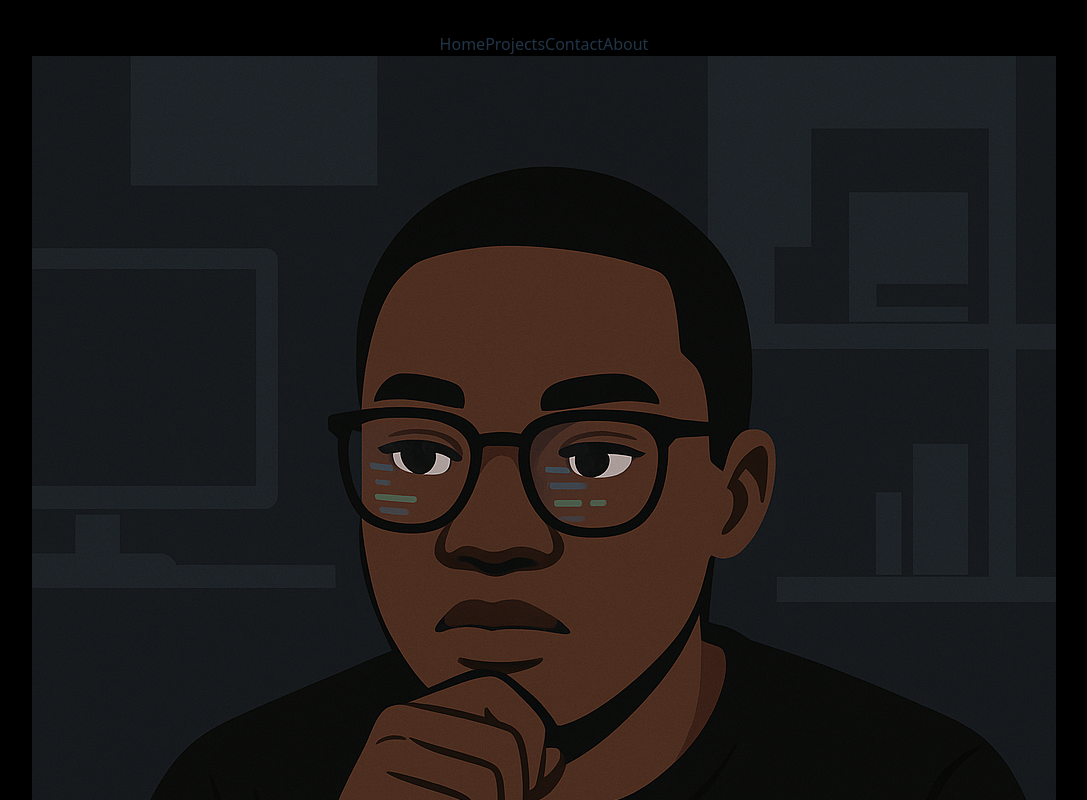
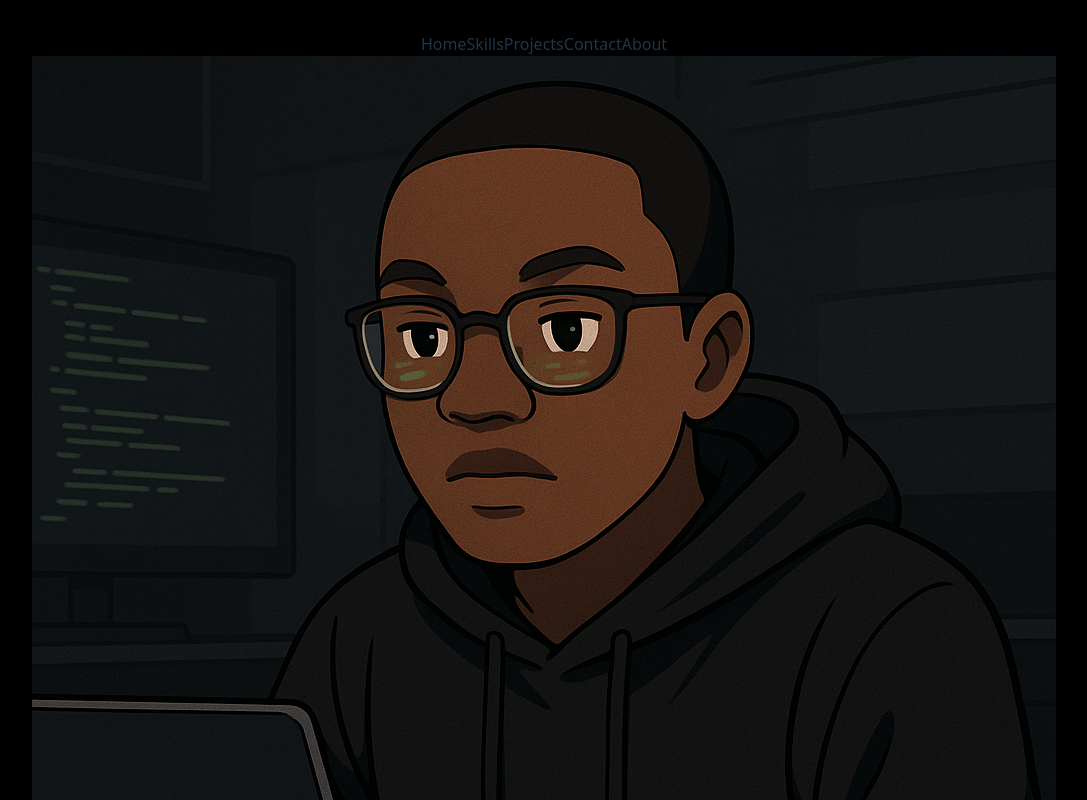
Before and after one commit to kelvin-2/kelvinProtfoilo, a React (Vite) app: page / in a window 1280 px wide. Shown: the top 800 px of the page, without its empty margins (96-1183 px from the left). Built offline with nearby package versions, Linux system fonts and the light colour scheme.

Commit message:
made the navBar have scrollable feature

```diff
--- a/src/componets/Hero.jsx
+++ b/src/componets/Hero.jsx
@@ -8,7 +8,7 @@ function Hero() {
       <div className="relative mb-8">
         <div className="w-40 h-40 rounded-full overflow-hidden border-4 border-gray-800 relative z-10">
           <img
-            src="images/kelvin.png"
+            src="images/kelvinimage.png"
             alt="Kelvin"
             className="w-full h-full object-cover"
           />
--- a/src/componets/NavBar.jsx
+++ b/src/componets/NavBar.jsx
@@ -3,11 +3,19 @@ import { Link } from "react-router-dom";
 
 function NavBar() {
   const navLinks = [
-    { path: "/", label: "Home" },
-    { path: "/Projects", label: "Projects" },
-    { path: "/Contact", label: "Contact" },
-    { path: "/About", label: "About" },
+    { id: "Home", label: "Home" },
+    {id:"Skills", label:"Skills"},
+    { id: "Projects", label: "Projects" },
+    { id: "Contact", label: "Contact" },
+    { id: "About", label: "About" },
   ];
+
+  const scrollToSection =(id) =>{
+    const element = document.getElementById(id);
+    if(element){
+      element.scrollIntoView({behavior: 'smooth'});
+    }
+  };
 
   return (
     <nav className="text-white py-5 px-6 fixed top-0 left-0 w-full z-50 shadow-lg">
@@ -15,11 +23,11 @@ function NavBar() {
         <div className="flex items-center space-x-16">
           {navLinks.map((link) => (
             <Link
-              key={link.label}
+              key={link.id}
               to={link.path}
               className="text-lg font-medium hover:text-blue-400 transition-colors duration-300 relative group"
             >
-              {link.label}
+              {link.id}
               <span className="absolute -bottom-2 left-0 w-0 h-0.5 bg-blue-400 transition-all duration-300 group-hover:w-full"></span>
             </Link>
           ))}
```
Also changed, not shown: images/kelvinimage.png (added).
